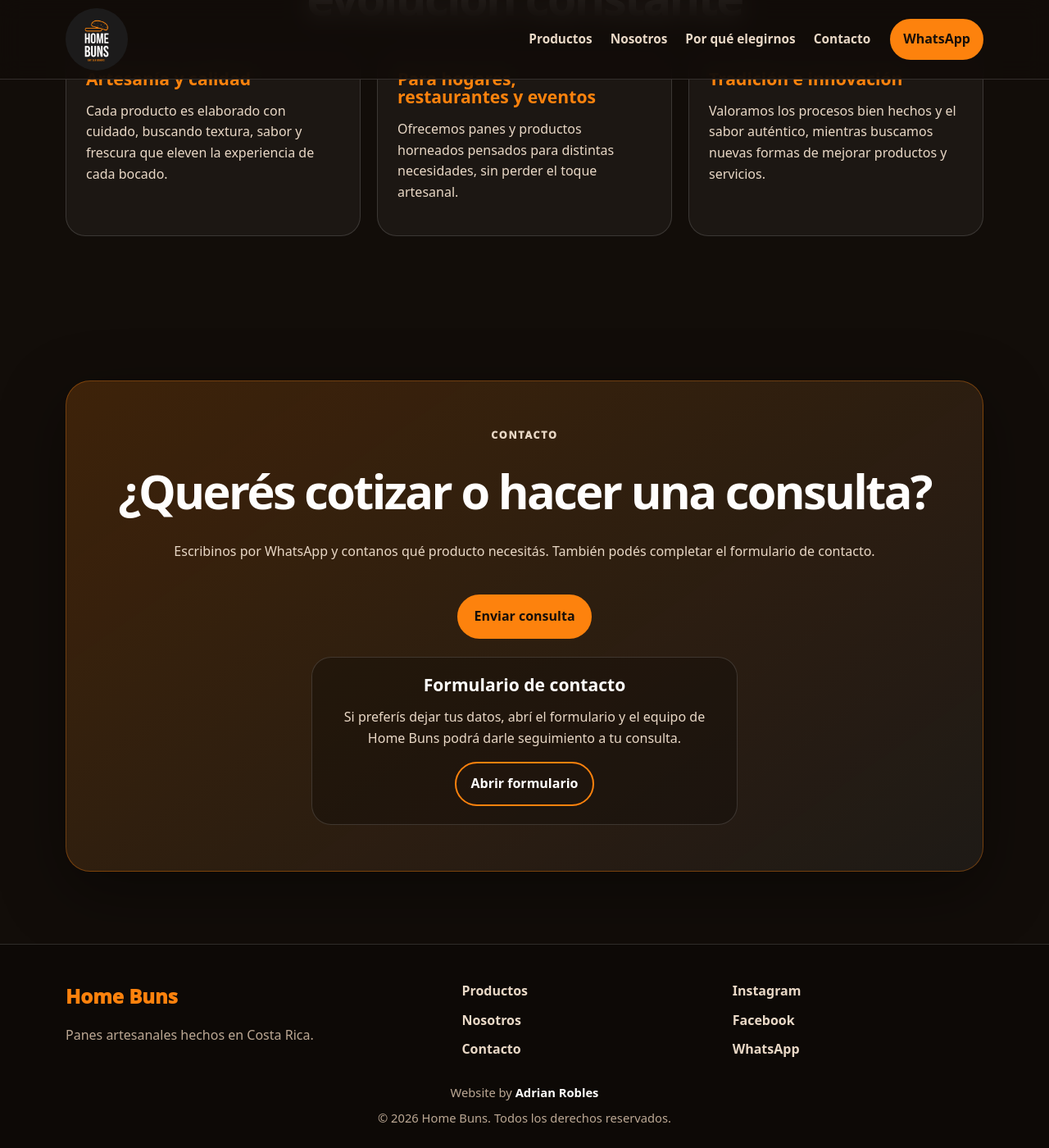
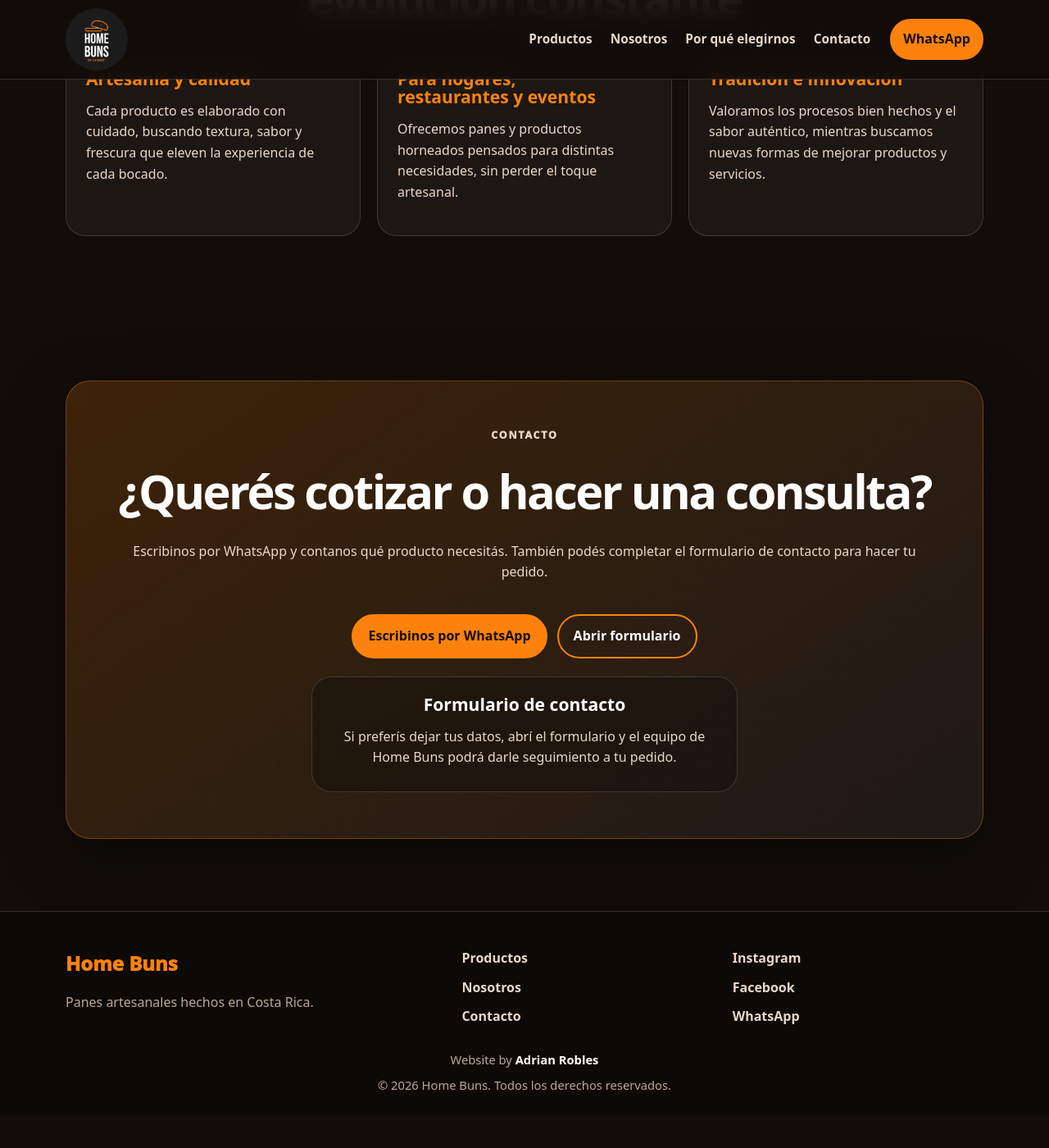
Before and after one commit to homebuns/homebunscr, a Jekyll site: the page built from index.html, in a window 1280 px wide and 1400 px high, scrolled down 3772 px. Shown: the whole window at 82% size. Built offline with Jekyll 4.4.1, drawn with Linux system fonts in a browser that asks for light colours; after the commit the page ends 5132 px from its top, so only the background shows below that.

Commit message:
Update contact CTAs

```diff
--- a/assets/css/theme.scss
+++ b/assets/css/theme.scss
@@ -154,7 +154,8 @@
   box-shadow: var(--shadow);
 }
 .contact-copy { display: grid; justify-items: center; gap: 14px; }
-.contact-card .button { max-width: 260px; margin-top: 10px; }
+.contact-actions { display: flex; flex-wrap: wrap; justify-content: center; gap: 12px; width: 100%; margin-top: 8px; }
+.contact-card .button { max-width: 280px; }
 .form-card {
   width: 100%;
   max-width: 520px;
--- a/index.html
+++ b/index.html
@@ -101,13 +101,15 @@
     <div class="contact-copy">
       <p class="eyebrow">Contacto</p>
       <h2>¿Querés cotizar o hacer una consulta?</h2>
-      <p>Escribinos por WhatsApp y contanos qué producto necesitás. También podés completar el formulario de contacto.</p>
-      <a class="button primary" href="https://wa.me/{{ site.whatsapp }}?text=Hola%20Home%20Buns%2C%20quiero%20hacer%20una%20consulta" target="_blank" rel="noopener">Enviar consulta</a>
+      <p>Escribinos por WhatsApp y contanos qué producto necesitás. También podés completar el formulario de contacto para hacer tu pedido.</p>
+      <div class="contact-actions">
+        <a class="button primary" href="https://wa.me/{{ site.whatsapp }}?text=Hola%20Home%20Buns%2C%20quiero%20hacer%20una%20consulta" target="_blank" rel="noopener">Escribinos por WhatsApp</a>
+        <a class="button secondary" href="{{ site.form_url }}" target="_blank" rel="noopener">Abrir formulario</a>
+      </div>
     </div>
     <div class="form-card">
       <h3>Formulario de contacto</h3>
-      <p>Si preferís dejar tus datos, abrí el formulario y el equipo de Home Buns podrá darle seguimiento a tu consulta.</p>
-      <a class="button secondary" href="{{ site.form_url }}" target="_blank" rel="noopener">Abrir formulario</a>
+      <p>Si preferís dejar tus datos, abrí el formulario y el equipo de Home Buns podrá darle seguimiento a tu pedido.</p>
     </div>
   </div>
 </section>
```
Also changed, not shown: 4 other files.
